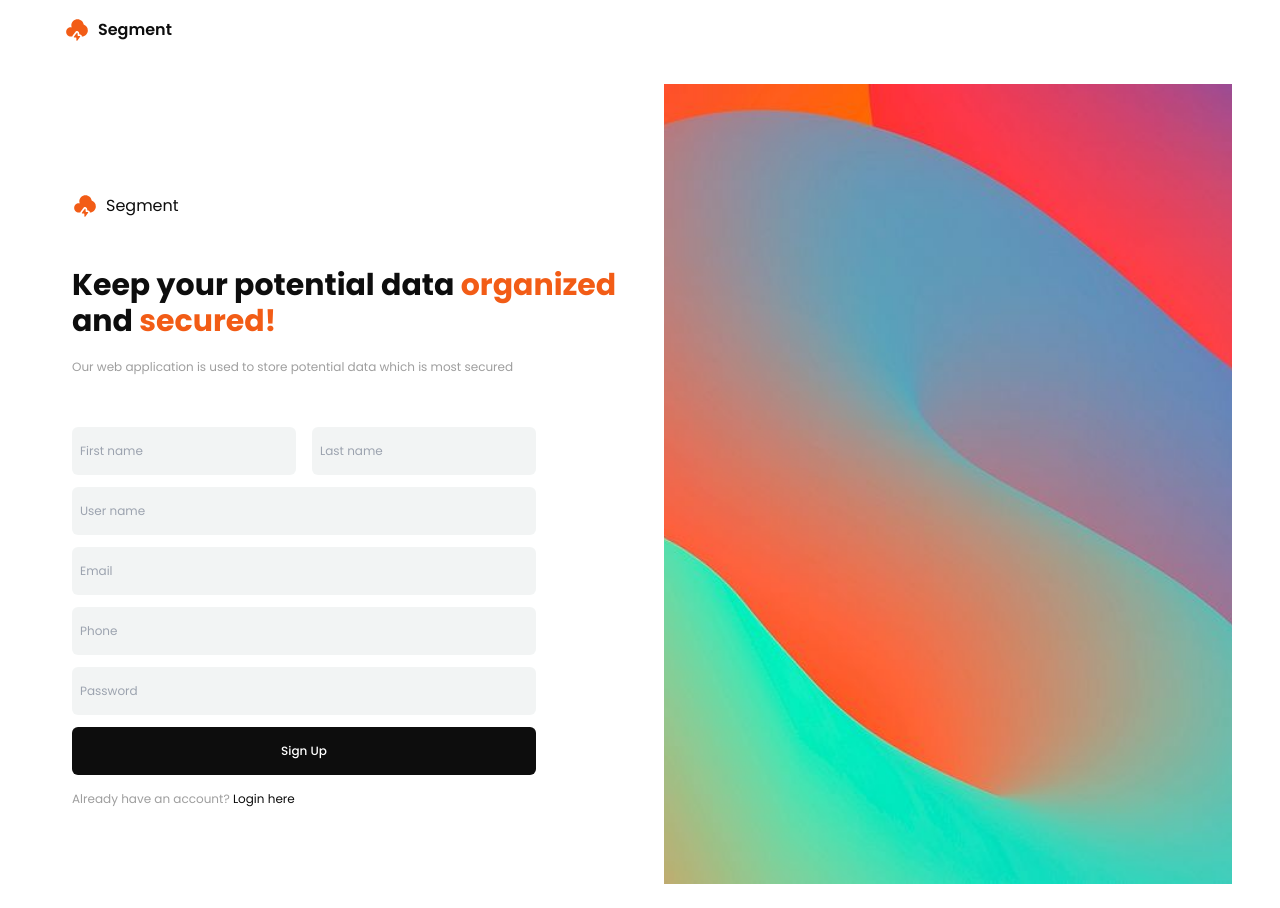
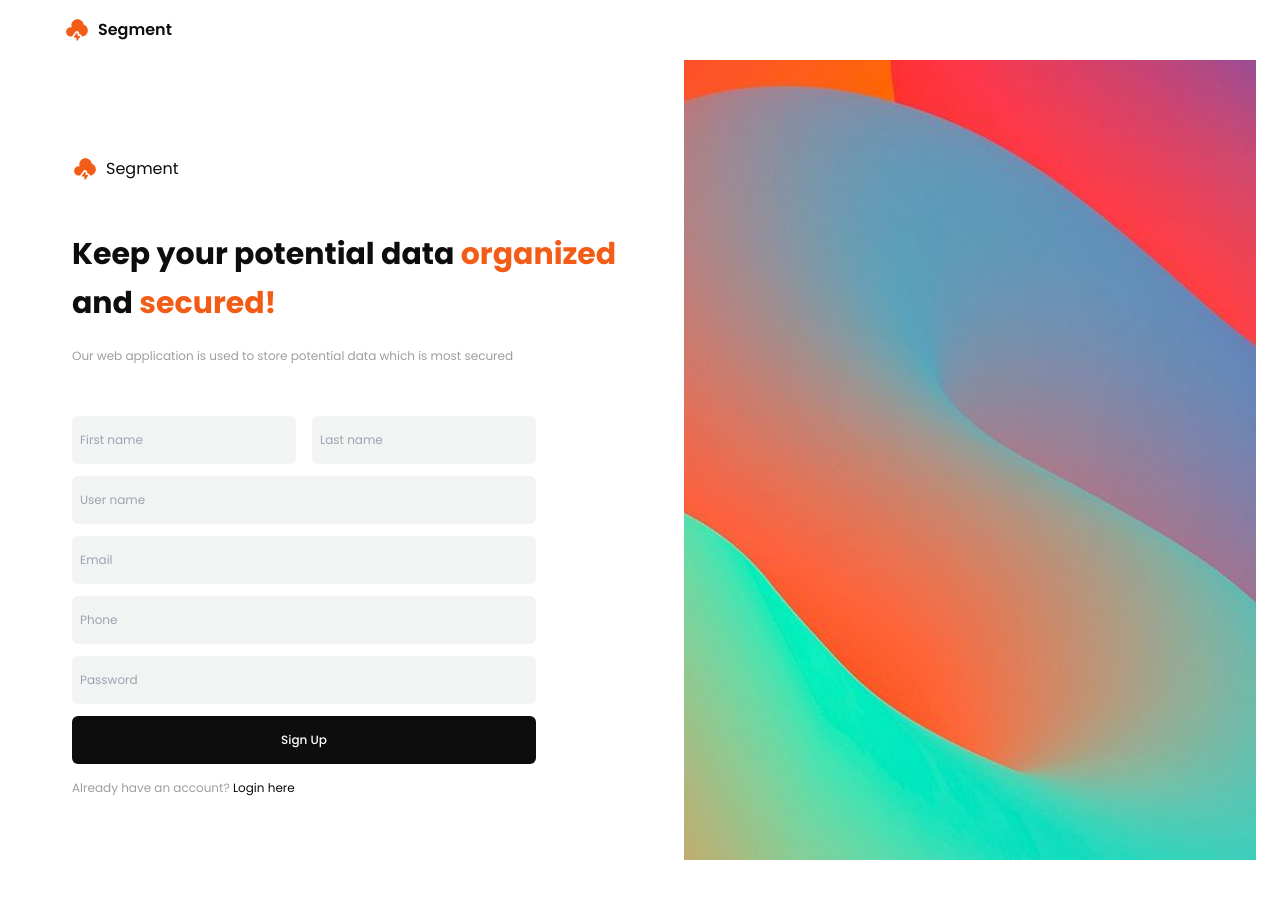
Before and after one commit to mohamed8270/segment, a Next.js app: page /signup in a window 1280 px wide. After the commit the page ends 860 px from the top, so only its background shows below. Built offline with nearby package versions, Linux system fonts and the light colour scheme.

Commit message:
#UI changes in signup page

```diff
--- a/app/signup/page.tsx
+++ b/app/signup/page.tsx
@@ -19,13 +19,13 @@ const SignupPage = () => {
         }
     }
   return (
-    <div className='md:flex justify-center items-center md:min-h-screen mx-6'>
-        <div className='md:flex-1 justify-start items-center md:pl-12'>
+    <div className='md:flex justify-center items-center gap-10 mx-6'>
+        <div className='md:flex-1 justify-end items-center md:ml-12'>
             <div className='flex items-center gap-2 my-12'>
               <Image src='/icons/cloud-logo.svg' alt='logo' width={26} height={26} className='fill-sblack' />
               <p className='text-md text-sblack font-poppins font-regular'>Segment</p>
             </div>
-            <h1 className='md:text-3xl sm:text-2xl font-poppins font-bold text-sblack leading-relaxed'>Keep your potential data <span className='text-sorange'>organized</span> and <span className='text-sorange'>secured!</span></h1>
+            <h1 className='text-3xl font-poppins font-bold text-sblack leading-relaxed'>Keep your potential data <span className='text-sorange'>organized</span> and <span className='text-sorange'>secured!</span></h1>
             <p className='text-xs font-poppins font-regular text-sblack text-opacity-40 my-5'>Our web application is used to store potential data which is most secured</p>
             <div className='mt-[40px] flex-row'>
                 <div className='flex justify-start items-center gap-4'>
@@ -40,7 +40,7 @@ const SignupPage = () => {
             <button onClick={onSignUp} className='h-12 md:w-[464px] w-full bg-sblack rounded-md text-xs font-poppins font-medium text-swhite'>Sign Up</button>
             <h1 className='text-xs font-poppins font-regular text-sblack text-opacity-40 my-4'>Already have an account? <Link href='/login'><span className='text-sblack'>Login here</span></Link> </h1>
         </div>
-        <div className='md:flex-1 justify-end items-center md:m-6 rounded-lg'>
+        <div className='flex-1 justify-start items-center'>
             <img src="/images/gradient.jpg" alt="signup" className='md:h-screen object-cover'  />
         </div>
     </div>
```
